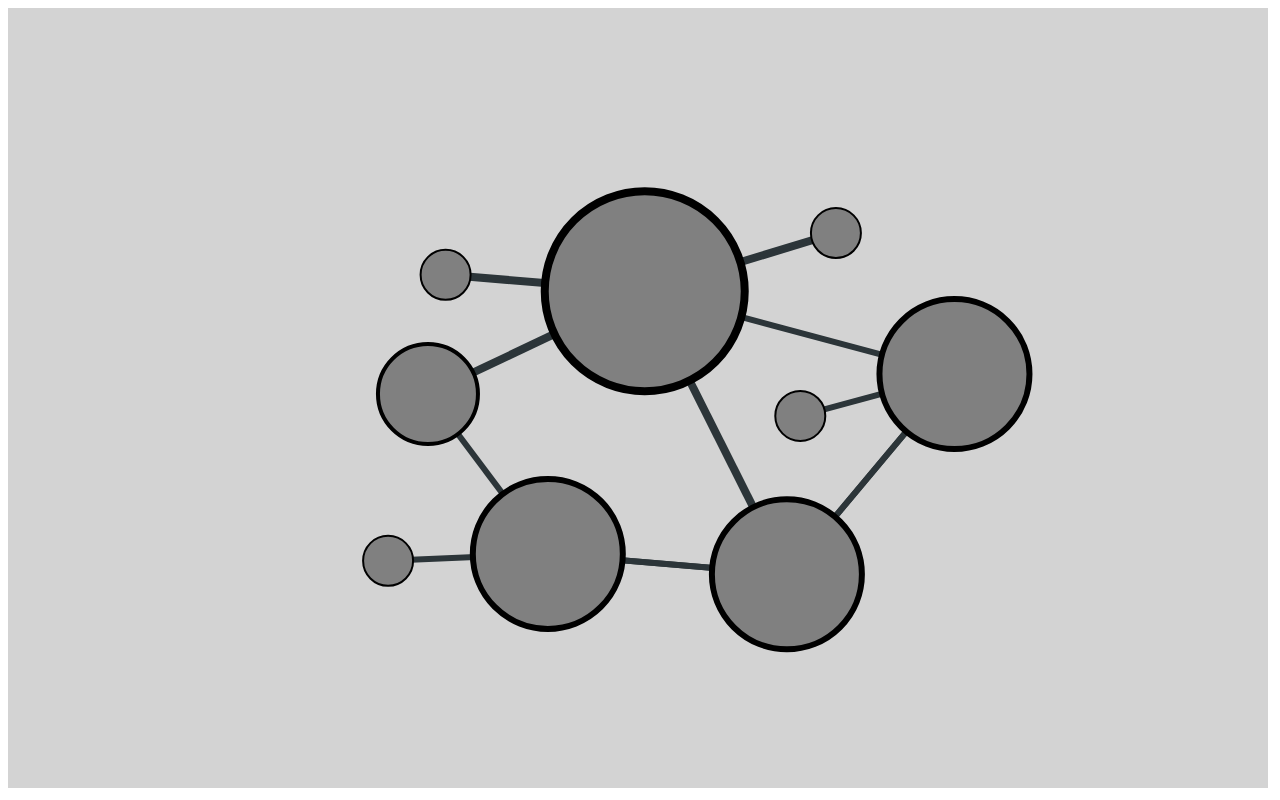
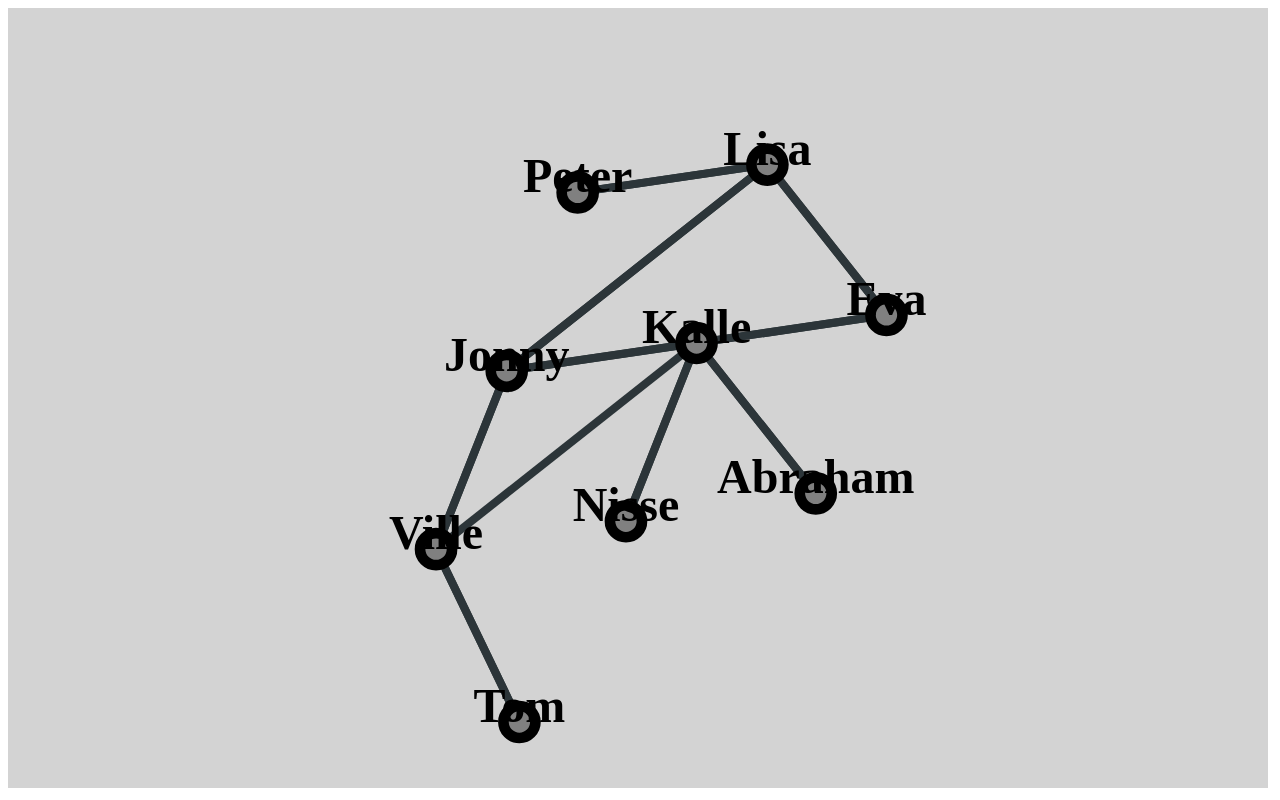
Before and after one commit to wickstjo/force-directed, a plain HTML site: page index.html in a window 1280 px wide. Drawn offline with nearby package versions, Linux system fonts and the light colour scheme.

Commit message:
Added nodesize function
function doesnt work 100%

```diff
--- a/graph.js
+++ b/graph.js
@@ -14,8 +14,12 @@ window.watchResize(() => {
             color: "lightgrey",
             height: window.innerHeight,
             width: window.innerWidth,
-            radius: 3,
-            padding: 20
+            padding: 20,
+            size: {
+                small: 16,
+                medium: 60,
+                large: 88
+            }
         }
 
         //Create variables to use with json data
@@ -28,7 +32,7 @@ window.watchResize(() => {
             let name = data.facebookFriends[key].name
             let id = data.facebookFriends[key].FacebookID
             let friends = data.facebookFriends[key].friends
-            let weight = friends.length
+            let weight = friends.length * 4
 
             //Push data in nodes array
             nodes.push({
@@ -50,10 +54,12 @@ window.watchResize(() => {
 
             }
         }
+
         //testing
         console.log(nodes);
         console.log(links);
 
+        var size = nodeSize(nodes, settings);
 
         //Generate canvas
         var canvas = d3.select("body").append("svg")
@@ -66,13 +72,13 @@ window.watchResize(() => {
         var simulation = d3.forceSimulation(nodes)
             .force("charge", d3.forceManyBody().strength(-40))
             .force("center", d3.forceCenter(settings.width / 2, settings.height / 2))
-            .force("collision", d3.forceCollide().radius((d) => {
-                return d.weight * 40
+            .force("collision", d3.forceCollide().radius(() => {
+                return size * 6
             }))
             .force("link", d3.forceLink().id((d) => {
                 return d.id;
-            }).distance((d) => {
-                return d.weight / 10
+            }).distance(() => {
+                return size / 5
             }))
             .on("tick", ticked)
 
@@ -101,7 +107,7 @@ window.watchResize(() => {
 
         //Append text to each entry
         text = text.data(nodes)
-            .enter().append("text").style("visibility", "hidden");
+            .enter().append("text").style("visibility", "visible");
 
         //Draw the links and nodes etc
         function ticked() {
@@ -120,14 +126,14 @@ window.watchResize(() => {
                     return d.target.y;
                 })
                 .attr("stroke", "#2c3539")
-                .attr("stroke-width", (d) => {
-                    return d.weight * 2
+                .attr("stroke-width", () => {
+                    return size / 2
                 });
 
 
             //Properties for nodes
-            node.attr('r', (d) => {
-                    return d.weight * 25;
+            node.attr('r', () => {
+                    return size;
                 })
                 .attr('cx', (d) => {
                     return d.x;
@@ -137,29 +143,31 @@ window.watchResize(() => {
                 })
                 .attr("stroke", "black")
                 .attr("stroke-width", (d) => {
-                    return d.weight * 2
+                    return size / 1.5
                 })
                 .attr("fill", "gray")
                 .on("mouseover", () => {
                     return text.style("visibility", "visible"),
-                            label.style("visibility", "visible");
+                        label.style("visibility", "hidden");
                 })
                 .on("mouseout", () => {
-                    return text.style("visibility", "hidden"),
-                            label.style("visibility", "hidden");
+                    return text.style("visibility", "visible"),
+                        label.style("visibility", "hidden");
                 });
 
             //Properties for label
             label.attr('x', (d) => {
-                    return d.x - d.name.length * 7;
+                    return d.x - d.name.length;
                 })
                 .attr('y', (d) => {
-                    return d.y - 20;
+                    return d.y - d.weight * 3;
                 })
                 .attr("width", (d) => {
-                    return d.name.length * 14;
+                    return d.name.length * d.weight * 3;
                 })
-                .attr("height", 30)
+                .attr("height", (d) => {
+                    return size
+                })
                 .style("fill", "white");
 
             //Properties for text
@@ -172,7 +180,9 @@ window.watchResize(() => {
                 .text((d) => {
                     return d.name;
                 })
-                .style("font-size", 20)
+                .style("font-size", () => {
+                    return size * 3
+                })
                 .style("font-weight", 600)
                 .style("text-anchor", "middle");
 
--- a/index.html
+++ b/index.html
@@ -11,5 +11,6 @@
     <body>
     </body>
     <script src="graph.js"></script>
+    <script src="settings.js"></script>
 
 </html>
--- /dev/null
+++ b/settings.js
@@ -0,0 +1,13 @@
+
+         //FUNCTION FOR CONFIGURING RADIUS
+         function nodeSize(nodes, settings){
+
+            var rad = settings.size.small;
+            if(nodes.weight > 6){
+                rad = settings.size.medium;
+            } if (nodes.weight > 12){
+                rad = settings.size.large;
+            }else {
+                return rad;
+            }
+        }
```
